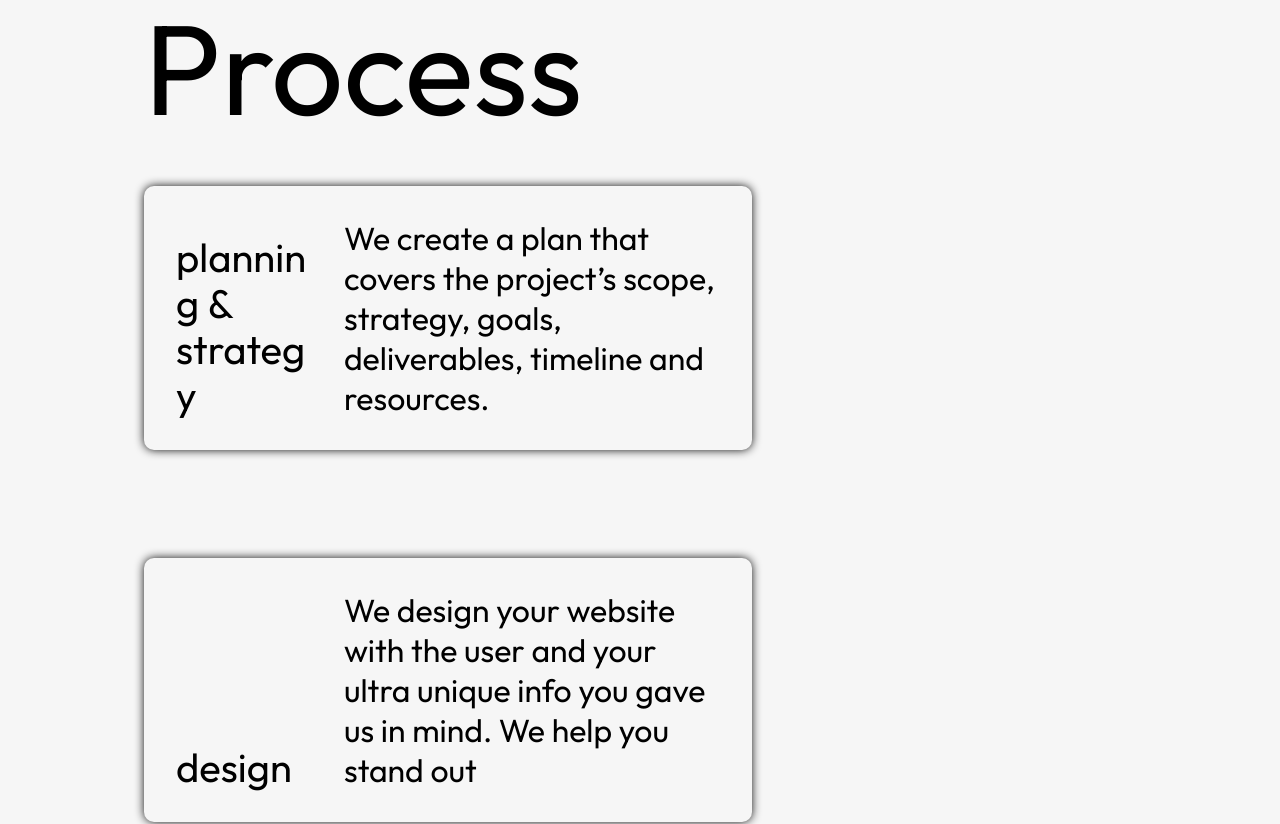
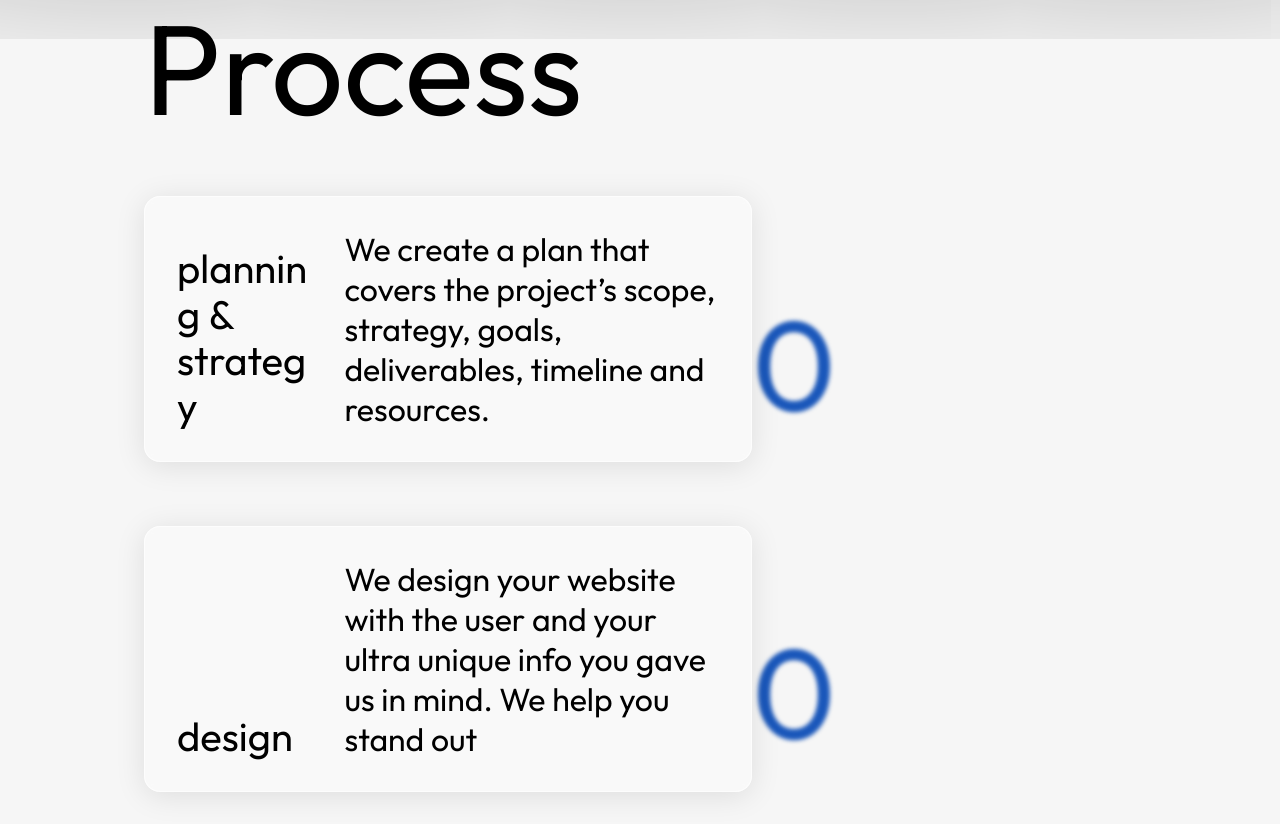
Before and after one commit to mfhum/hummelpage, a React (Vite) app: page / in a window 1280 px wide. Shown: the part 1740-2564 px from the top of the page. Built offline with nearby package versions, Linux system fonts and the light colour scheme.

Commit message:
made first adjustments

```diff
--- a/src/css/sections/Hero.sass
+++ b/src/css/sections/Hero.sass
@@ -53,6 +53,8 @@
 
 .descText
   display: flex
+  width: 725px
+
   &:hover
     .descDesigner
       background-color: $primary-white
--- a/src/css/sections/Process.sass
+++ b/src/css/sections/Process.sass
@@ -97,27 +97,36 @@
 
 /* Process Section */
 .ProcessSection
+  box-shadow: inset 0 200px 250px -200px $primary-black
   width: 100dvw
+
 .processTitle
-  margin-top: $margin4
+  padding-top: $margin4
   margin-left: $margin4
+
 .processSteps
   width: clamp(700px, 70dvw, 1250px)
   display: flex
+  margin-top: $margin2
   flex-direction: column
   justify-content: space-between
+  float: left
+
 .step
   display: flex
   align-items: flex-end
   justify-content: center
   margin: $margin4
-  margin-top: $margin3
-  margin-bottom: $margin3
+  margin-top: $margin2
+  margin-bottom: $margin2
   padding: $margin2
-  border-radius: 10px
-  background-color: $primary-white
-  box-shadow: 0 0 10px 0 $primary-black
   transition: .4s ease
+  background: rgba(255, 255, 255, 0.38)
+  border-radius: 16px
+  box-shadow: 0 4px 30px rgba(0, 0, 0, 0.1)
+  backdrop-filter: blur(4px)
+  -webkit-backdrop-filter: blur(4px)
+  border: 1px solid rgba(255, 255, 255, 0.64)
   h2
     width: clamp(90px, 25%, 200px)
     min-width: clamp(90px, 25%, 200px)
@@ -126,3 +135,24 @@
   &:hover
     transform: scale(1.1)
     cursor: pointer
+
+.processVisuals
+  margin-left: 45dvw
+  position: absolute
+  float: right
+  display: flex
+  margin-top: $margin2
+  flex-direction: column
+  justify-content: space-between
+
+.number
+  color: $secondary-color
+  filter: blur(2px)
+  display: flex
+  align-items: flex-end
+  justify-content: center
+  margin: $margin4
+  margin-top: $margin2
+  margin-bottom: $margin2
+  padding: $margin2
+  height: 200px
--- a/src/index.css
+++ b/src/index.css
@@ -283,6 +283,7 @@ a:focus-visible {
 
 .descText {
   display: flex;
+  width: 725px;
 }
 .descText:hover .descDesigner {
   background-color: #f6f6f6;
@@ -620,19 +621,22 @@ a:focus-visible {
 }
 /* Process Section */
 .ProcessSection {
+  box-shadow: inset 0 200px 250px -200px #111;
   width: 100dvw;
 }
 
 .processTitle {
-  margin-top: 144px;
+  padding-top: 144px;
   margin-left: 144px;
 }
 
 .processSteps {
   width: clamp(700px, 70dvw, 1250px);
   display: flex;
+  margin-top: 32px;
   flex-direction: column;
   justify-content: space-between;
+  float: left;
 }
 
 .step {
@@ -640,13 +644,16 @@ a:focus-visible {
   align-items: flex-end;
   justify-content: center;
   margin: 144px;
-  margin-top: 54px;
-  margin-bottom: 54px;
+  margin-top: 32px;
+  margin-bottom: 32px;
   padding: 32px;
-  border-radius: 10px;
-  background-color: #f6f6f6;
-  box-shadow: 0 0 10px 0 #111;
   transition: 0.4s ease;
+  background: rgba(255, 255, 255, 0.38);
+  border-radius: 16px;
+  box-shadow: 0 4px 30px rgba(0, 0, 0, 0.1);
+  backdrop-filter: blur(4px);
+  -webkit-backdrop-filter: blur(4px);
+  border: 1px solid rgba(255, 255, 255, 0.64);
 }
 .step h2 {
   width: clamp(90px, 25%, 200px);
@@ -659,4 +666,27 @@ a:focus-visible {
   cursor: pointer;
 }
 
+.processVisuals {
+  margin-left: 45dvw;
+  position: absolute;
+  float: right;
+  display: flex;
+  margin-top: 32px;
+  flex-direction: column;
+  justify-content: space-between;
+}
+
+.number {
+  color: #1a57ba;
+  filter: blur(2px);
+  display: flex;
+  align-items: flex-end;
+  justify-content: center;
+  margin: 144px;
+  margin-top: 32px;
+  margin-bottom: 32px;
+  padding: 32px;
+  height: 200px;
+}
+
 /*# sourceMappingURL=index.css.map */
--- a/src/sections/navbar.jsx
+++ b/src/sections/navbar.jsx
@@ -9,10 +9,10 @@ function Navbar() {
       const position = uniqueSection.getBoundingClientRect();
 
       // Check if the unique section is in view
-      if (position.top >= 0 && position.bottom <= window.innerHeight) {
+      if (position.top >= 0) {
+        setNumber('00');
+      } else {
         setNumber('01');
-      } else {
-        setNumber('00');
       }
     };
 
--- a/src/sections/process.jsx
+++ b/src/sections/process.jsx
@@ -6,6 +6,7 @@ function Process() {
   const [xp, setXp] = React.useState(0);
   const [yp, setYp] = React.useState(0);
   const [viewPort, setViewPort] = React.useState(1000);
+  const [currentStep, setCurrentStep] = React.useState(0);
 
   React.useEffect(() => {
     const handleMouseMove = (e) => {
@@ -96,21 +97,39 @@ function Process() {
         )}
         <h2 className={unique ? 'findOutMore' : 'findOutMore closed'}>See how by scrolling down!</h2>
       </section>
+      {/* new section */}
       <section id='processSection' className='ProcessSection'>
         <h1 className='processTitle'>Process</h1>
+        <div className='processVisuals'>
+          <div className='number'>
+            <h1>{currentStep}</h1>
+          </div>
+          <div className='number'>
+            <h1>{currentStep}</h1>
+          </div>
+          <div className='number'>
+            <h1>{currentStep}</h1>
+          </div>
+          <div className='number'>
+            <h1>{currentStep}</h1>
+          </div>
+        </div>
         <div className='processSteps'>
           <div className='step'>
             <h2>planning & strategy</h2>
             <h3>We create a plan that covers the project’s scope, strategy, goals, deliverables, timeline and resources.</h3>
           </div>
+
           <div className='step'>
             <h2>design</h2>
             <h3>We design your website with the user and your ultra unique info you gave us in mind. We help you stand out</h3>
           </div>
+
           <div className='step'>
             <h2>development</h2>
             <h3>We develop your website with the latest technologies and make sure it is responsive and fast. Our main focus is being able to adjust content by yourself without needing our help.</h3>
           </div>
+
           <div className='step'>
             <h2>testing & launch</h2>
             <h3>
```
Also changed, not shown: 1 other file (tests, documents, lock files or other folders).
